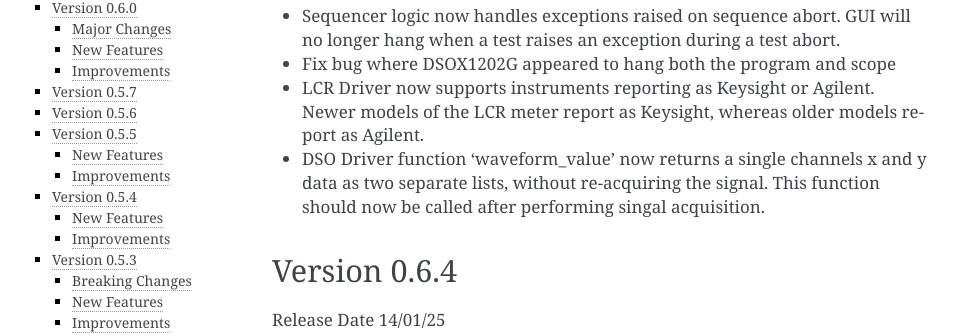
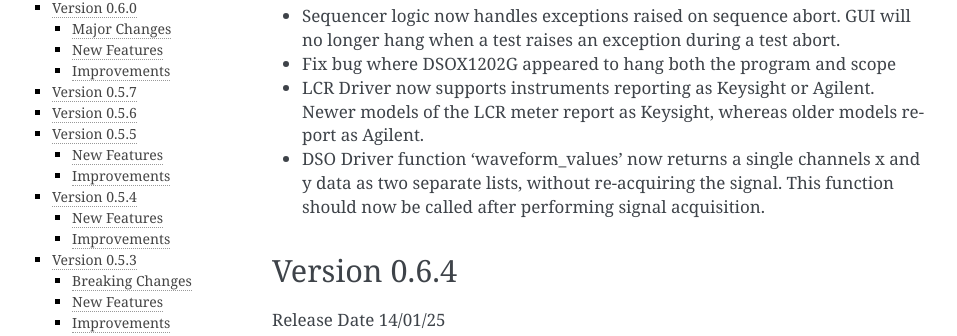
Before and after one commit to PyFixate/Fixate, a Sphinx documentation site: the page built from docs/release-notes.rst, in a window 1280 px wide and 900 px high, scrolled down 341 px. Shown: the part 113-449 px from the top of the window, without its empty margins (148-1105 px from the left). Built offline with Sphinx 7.4.7, drawn with Linux system fonts in a browser that asks for light colours.

Commit message:
Update release notes. Update docstring for waveform_values function.

```diff
--- a/docs/release-notes.rst
+++ b/docs/release-notes.rst
@@ -20,8 +20,8 @@
 - Sequencer logic now handles exceptions raised on sequence abort. GUI will no longer hang when a test raises an exception during a test abort.
 - Fix bug where DSOX1202G appeared to hang both the program and scope
 - LCR Driver now supports instruments reporting as Keysight or Agilent. Newer models of the LCR meter report as Keysight, whereas older models report as Agilent.
-- DSO Driver function 'waveform_value' now returns a single channels x and y data as two separate lists, without re-acquiring the signal. This function should
-  now be called after performing singal acquisition.
+- DSO Driver function 'waveform_values' now returns a single channels x and y data as two separate lists, without re-acquiring the signal. This function should
+  now be called after performing signal acquisition.
 
 *************
 Version 0.6.4
```
Also changed, not shown: 1 other file.
